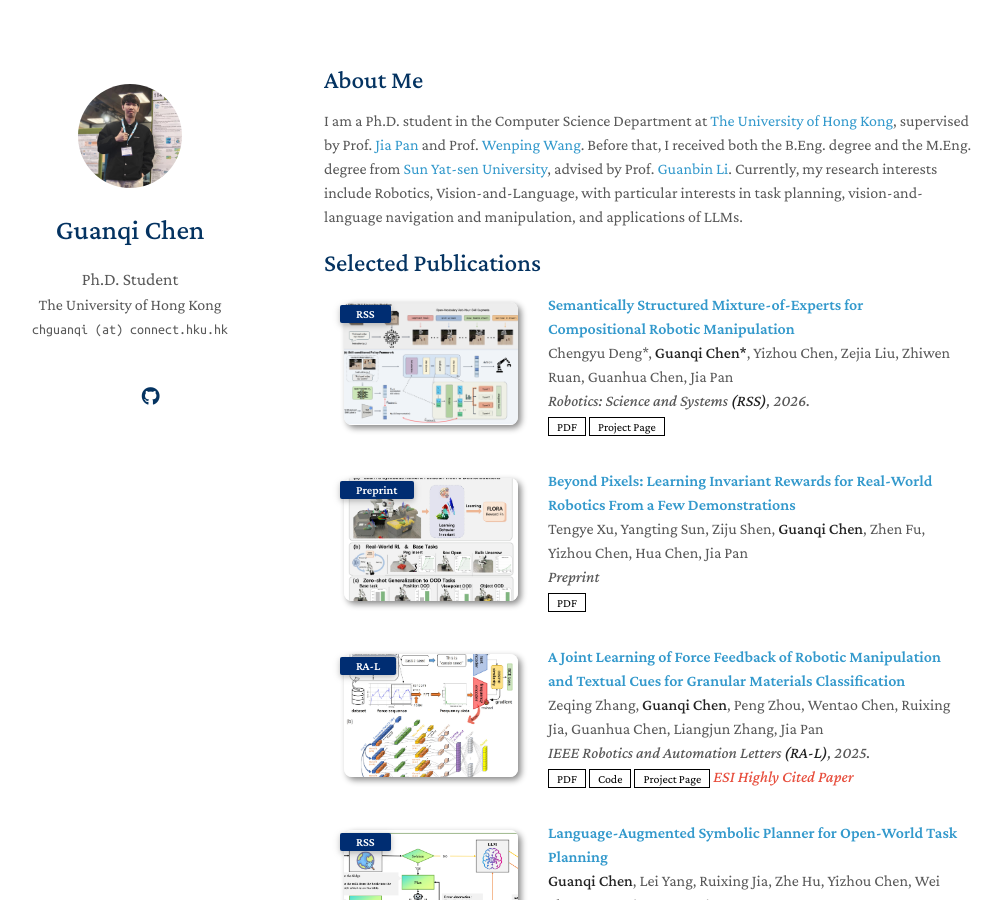
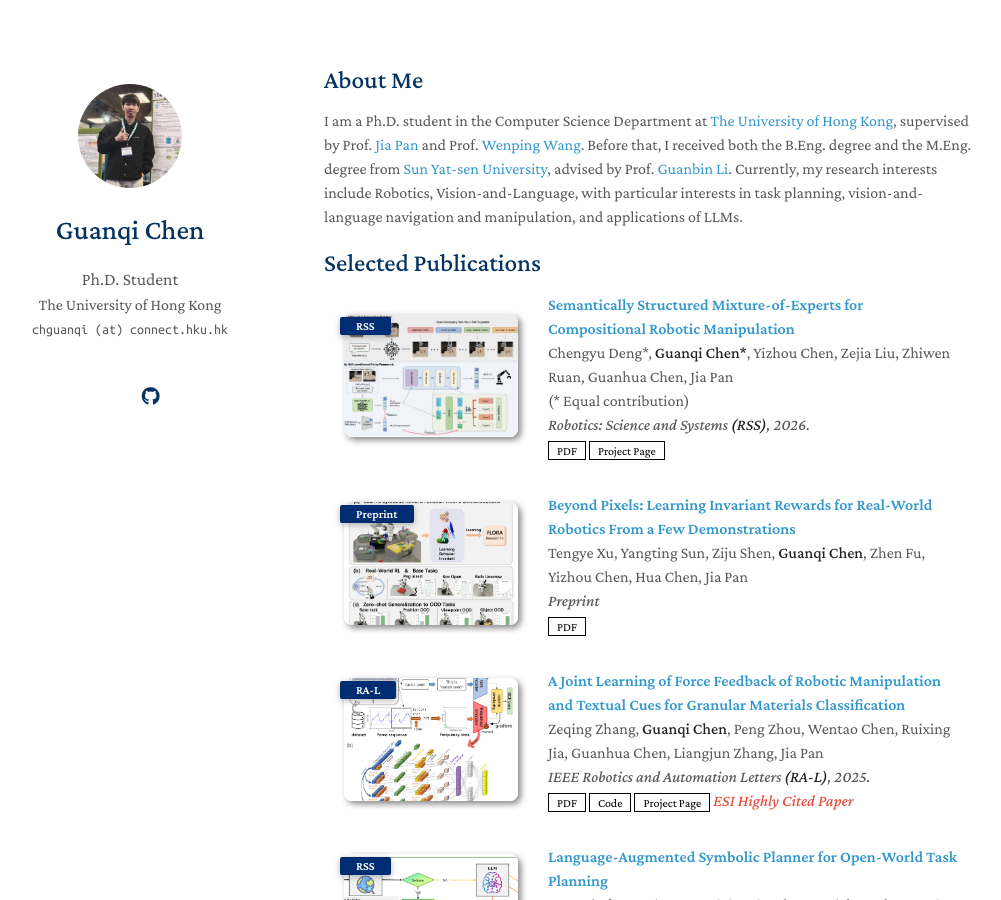
Before and after one commit to chenguanqi/chenguanqi.github.io, a Jekyll site: the page built from index.md, in a window 1280 px wide and 900 px high. Shown: the whole window, without its empty margins (146-1147 px from the left). Built offline with Jekyll 4.4.1, drawn with Linux system fonts in a browser that asks for light colours; nearby versions of some CDN libraries; a style sheet for code colours, icons or effects is not loaded; our own code applies the rules of GitHub Pages for plain Markdown files.

Commit message:
update_2

```diff
--- a/_data/publications.yml
+++ b/_data/publications.yml
@@ -1,6 +1,6 @@
 main:
   - title: Semantically Structured Mixture-of-Experts for Compositional Robotic Manipulation
-    authors: Chengyu Deng*, <strong>Guanqi Chen*</strong>, Yizhou Chen, Zejia Liu, Zhiwen Ruan, Guanhua Chen, Jia Pan
+    authors: Chengyu Deng*, <strong>Guanqi Chen*</strong>, Yizhou Chen, Zejia Liu, Zhiwen Ruan, Guanhua Chen, Jia Pan <br> (* Equal contribution)
     conference_short: RSS
     conference: "Robotics: Science and Systems <strong>(RSS)</strong>, 2026."
     pdf: https://arxiv.org/pdf/2605.23477.pdf
```
